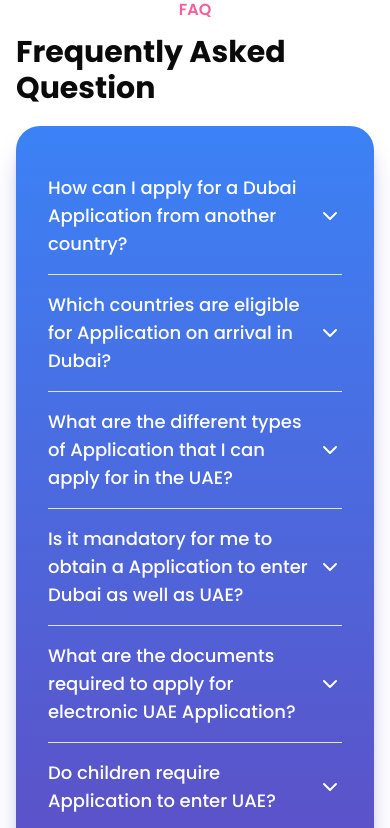
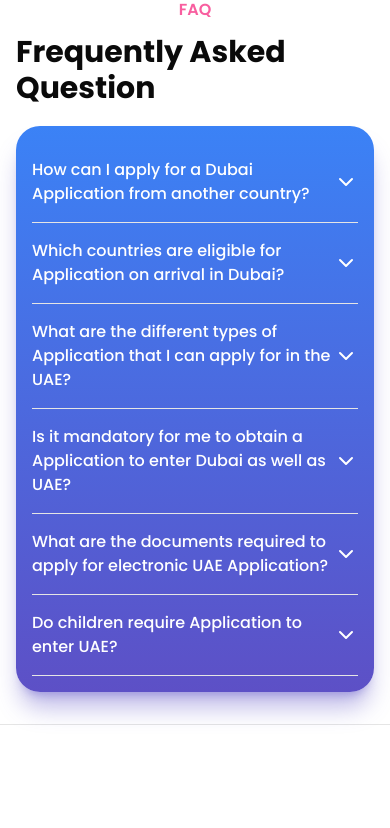
Before and after one commit to DevIsraelHub/flight-book, a Next.js app: page / in a window 390 px wide. Shown: the part 7700-8528 px from the top of the page. Built offline with nearby package versions, Linux system fonts and the light colour scheme.

Commit message:
adjusted the FAQ

```diff
--- a/src/modules/Home/components/Faq.tsx
+++ b/src/modules/Home/components/Faq.tsx
@@ -12,11 +12,11 @@ const Faq = () => {
     <Section classNames="mx-auto bg-white pb-8 lg:pb-20 flex items-center justify-center flex-col">
       <h3 className=" font-semibold text-brandColorAlt">FAQ</h3>
       <h2 className="text-3xl mt-3 mb-5 lg:text-4xl font-bold">Frequently Asked Question</h2>
-      <Accordion type="single" collapsible className="w-full lg:space-y-4 lg:w-[80%] text-left bg-gradient-to-b from-blue-500 to-brandColor p-8 rounded-3xl shadow-xl shadow-[#5D50C6]/40">
+      <Accordion type="single" collapsible className="w-full lg:space-y-4 lg:w-[80%] text-left bg-gradient-to-b from-blue-500 to-brandColor p-4 md:p-8 rounded-3xl shadow-xl shadow-[#5D50C6]/40">
         {
           faq.map((item, index) => (
             <AccordionItem key={index} value={`${item.id}`}>
-              <AccordionTrigger className="text-lg text-white w-full text-left">{item.question}</AccordionTrigger>
+              <AccordionTrigger className="text-md md:text-lg text-white w-full text-left">{item.question}</AccordionTrigger>
               <AccordionContent className="text-white">
                 {item.answer}
               </AccordionContent>
```
